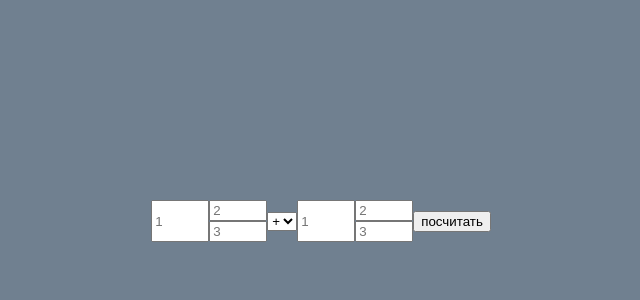
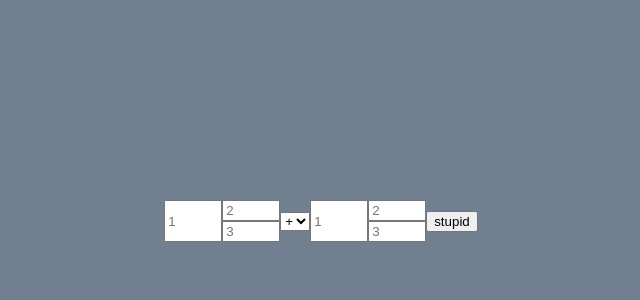
Before and after one commit to 05magad/sait_drobi, a Flask app: template templates/dro.html in a window 1280 px wide. Shown: the part 179-479 px from the top of the page, without its empty margins (319-959 px from the left). Run offline with Flask 3, Linux system fonts and the light colour scheme; the template is opened without the code that fills it, so the values that code supplies are empty.

Commit message:
Поменял "stupid"

```diff
--- a/templates/dro.html
+++ b/templates/dro.html
@@ -38,7 +38,7 @@
 
 
 				</div>
-				<input type="submit" value="посчитать">
+				<input type="submit" value="stupid">
 			</div>
 </body>
 </html>
```
